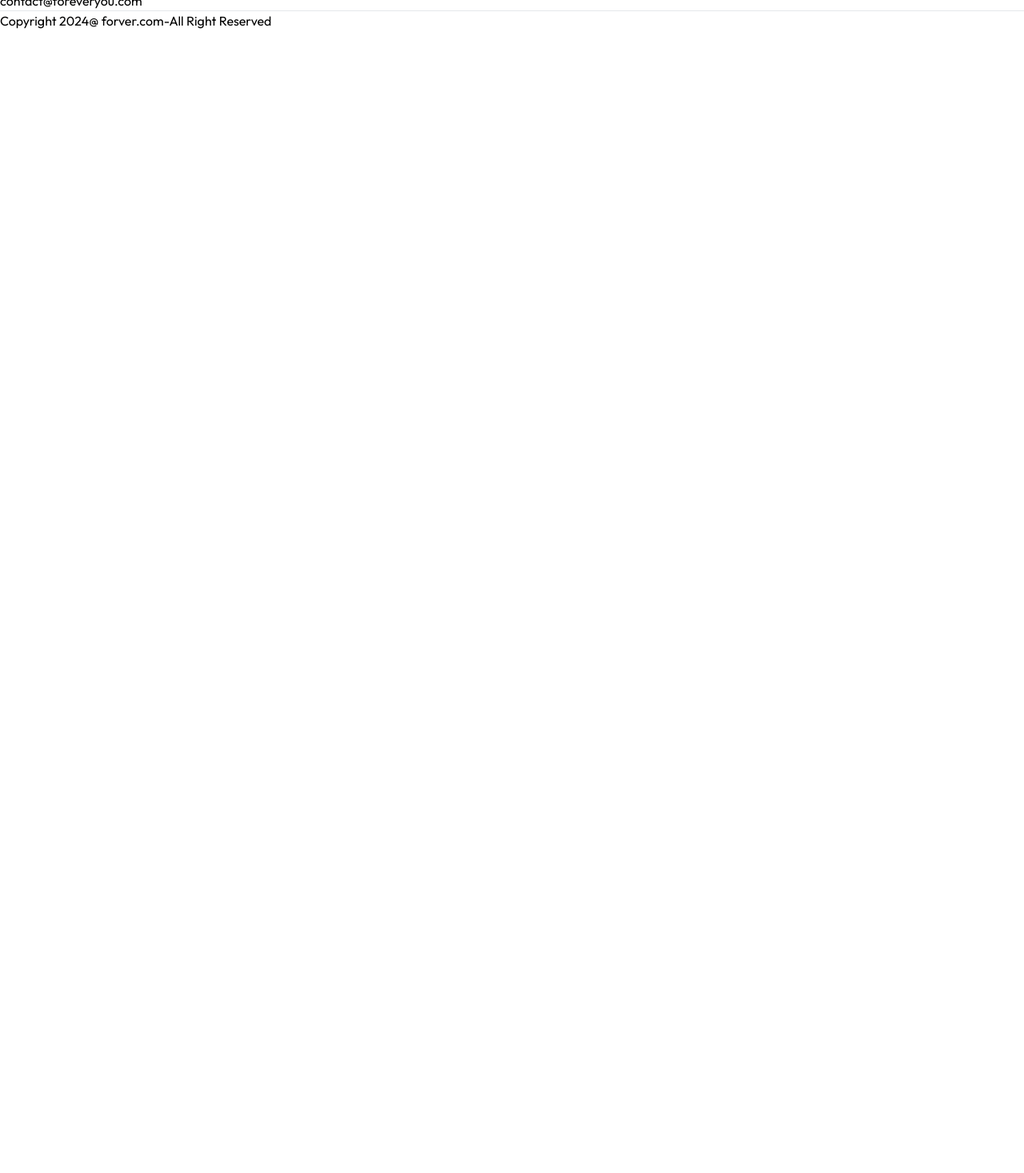
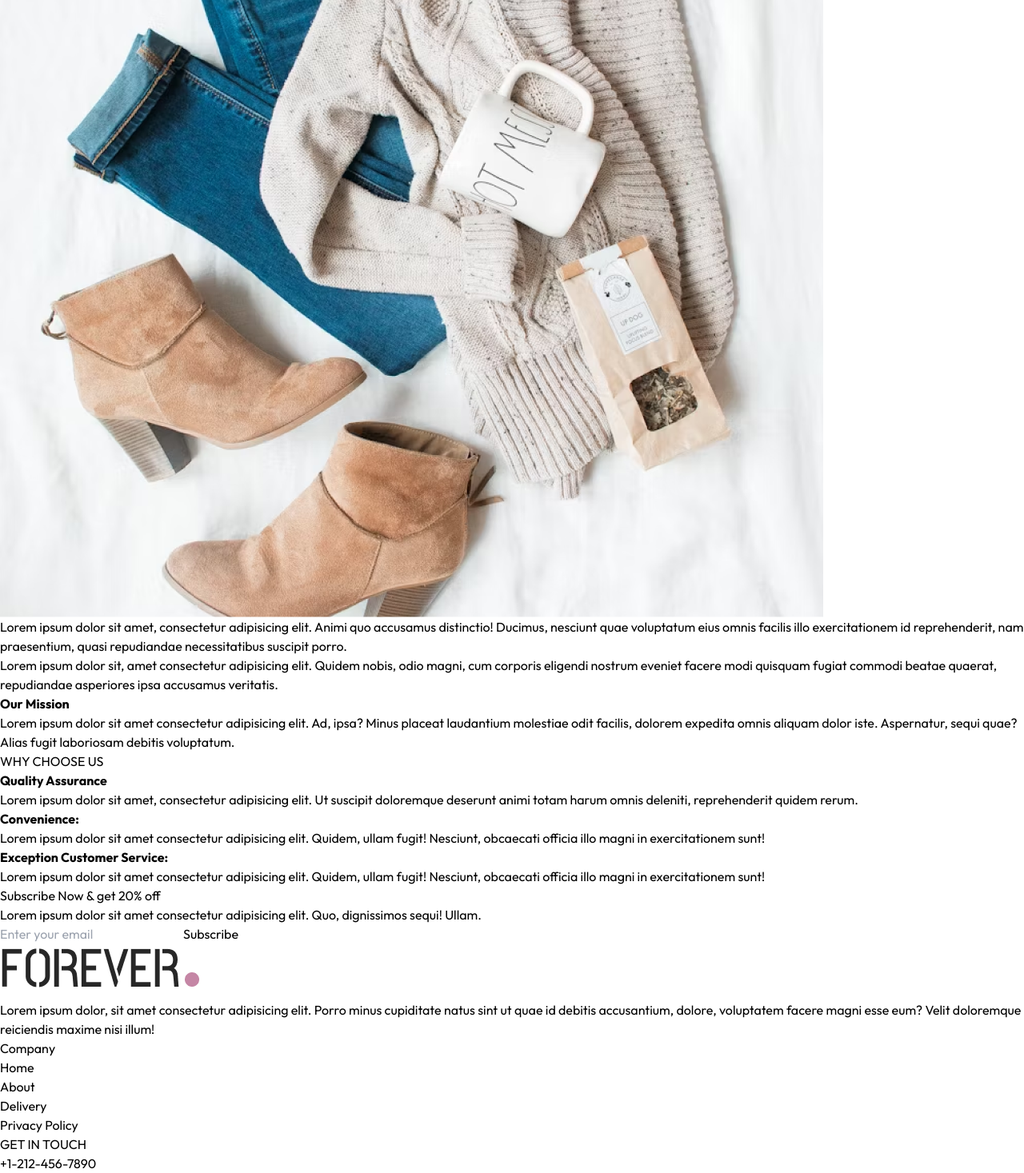
Before and after one commit to usmanashrafsiddiqi/Full-Stack-E-Commerce-Website-Using-MERN-Stack, a React (Vite) app in the folder frontend/: page /about in a window 1280 px wide. Shown: the part 820-2287 px from the top of the page at 80% size. Before the commit the page ends 858 px from the top, so only its background shows below. Built offline with nearby package versions, Linux system fonts and the light colour scheme.

Commit message:
complted frontend

```diff
--- a/frontend/src/component/Navbar.jsx
+++ b/frontend/src/component/Navbar.jsx
@@ -33,7 +33,7 @@ const Navbar = () => {
       <div className='flex items-center  gap-6'>
         <img onClick={()=>setshowSearch(true)} className='w-5 cursor-pointer' src={assets.search_icon} alt="" />
         <div className='group relative'>
-          <img className='w-5 cursor-pointer' src={assets.profile_icon} alt="" />
+         <Link  to={'/login'} > <img className='w-5 cursor-pointer' src={assets.profile_icon} alt="" /></Link>
           <div className='group-hover:block hidden absolute dropdown-menu right-0 pt-4 '>
             <div className='flex flex-col gap-2 w-36 py-3 px-5 bg-slate-100 text-gray-500 rounded'>
               <p className='cursor-pointer hover:text-black'> My Profile</p>
--- a/frontend/src/pages/About.jsx
+++ b/frontend/src/pages/About.jsx
@@ -1,9 +1,47 @@
 import React from 'react'
-
+import Title from '../component/Title'
+import { assets } from '../assets/assets'
+import NewsletterBox from '../component/NewsletterBox'
 const About = () => {
   return (
-    <div>
+    <div >
+      <div className='text-2xl text-center pt-8 border-t'>
+        <Title text1={'ABOUT'} text2={'US'} />
 
+
+      </div>
+
+      <div className='my-10 flex flex-col md:flex-row gap-16'>
+        <img className=' w-full md:max-w-[450px]' src={assets.about_img} alt="" />
+        <div className='flex flex-col justify-center gap-6 md:w-2/4 text-gray-600'>
+          <p>Lorem ipsum dolor sit amet, consectetur adipisicing elit. Animi quo accusamus distinctio! Ducimus, nesciunt quae voluptatum eius omnis facilis illo exercitationem id reprehenderit, nam praesentium, quasi repudiandae necessitatibus suscipit porro.</p>
+          <p> Lorem ipsum dolor sit, amet consectetur adipisicing elit. Quidem nobis, odio magni, cum corporis eligendi nostrum eveniet facere modi quisquam fugiat commodi beatae quaerat, repudiandae asperiores ipsa accusamus veritatis.</p>
+          <b className='text-gray-800'>Our Mission</b>
+          <p>Lorem ipsum dolor sit amet consectetur adipisicing elit. Ad, ipsa? Minus placeat laudantium molestiae odit facilis, dolorem expedita omnis aliquam dolor iste. Aspernatur, sequi quae? Alias fugit laboriosam debitis voluptatum.</p>
+        </div>
+      </div>
+
+      <div className='text-xl py-4'>
+        <Title text1={'WHY'} text2={'CHOOSE US'} />
+      </div>
+
+      <div className='flex flex-col md:flex-row text-sm mb-20'>
+        <div className='border px-10 md:px-16 py-8 sm:py-20 flex flex-col gap-5'>
+          <b>Quality Assurance</b>
+          <p className='text-gray-600'>Lorem ipsum dolor sit amet, consectetur adipisicing elit. Ut suscipit doloremque deserunt animi totam harum omnis deleniti, reprehenderit quidem rerum.</p>
+        </div>
+        <div className='border px-10 md:px-16 py-8 sm:py-20 flex flex-col gap-5'>
+          <b>Convenience:</b>
+          <p className='text-gray-600'>Lorem ipsum dolor sit amet consectetur adipisicing elit. Quidem, ullam fugit! Nesciunt, obcaecati officia illo magni in exercitationem sunt!</p>
+        </div>
+        <div className='border px-10 md:px-16 py-8 sm:py-20 flex flex-col gap-5'>
+          <b>Exception Customer Service:</b>
+          <p className='text-gray-600'>Lorem ipsum dolor sit amet consectetur adipisicing elit. Quidem, ullam fugit! Nesciunt, obcaecati officia illo magni in exercitationem sunt!</p>
+        </div>
+
+      </div>
+
+           <NewsletterBox/>
     </div>
   )
 }
--- a/frontend/src/pages/Contact.jsx
+++ b/frontend/src/pages/Contact.jsx
@@ -1,8 +1,31 @@
 import React from 'react'
+import Title from '../component/Title'
+import { assets } from '../assets/assets'
+import NewsletterBox from '../component/NewsletterBox'
 
 const Contact = () => {
   return (
     <div>
+
+
+      <div className=' text-center text-2xl pt-10 border-t'>
+        <Title text1={'CONTACT'} text2={'US'} />
+
+      </div>
+      <div className='my-10 flex flex-col justify-center md:flex-row gap-10 mb-28'>
+        <img className='w-full md:max-w-[480px]' src={assets.contact_img} alt="" />
+
+        <div className=' flex flex-col justify-center items-start gap-6'>
+          <p className='font-semibold text-xl text-gray-600'> Our Store</p>
+          <p className='text-gray-500'> 57490 Williams Station <br /> Suite 350, washington,USA </p>
+          <p className='text-gray-500'> Tel : (415) 555-0132 <br /> Email: admin@forever.com</p>
+          <p className=' font-semibold text-xl text-gray-600'> Careers at Forever</p>
+          <p className='text-gray-600'> Learn more about our teams and job openings</p>
+          <button className='border border-black px-8 py-4 text-sm hover:bg-black hover:text-white transition-all duration-500'> Explore Jobs</button>
+        </div>
+      </div>
+
+<NewsletterBox/>
 
     </div>
   )
--- a/frontend/src/pages/Login.jsx
+++ b/frontend/src/pages/Login.jsx
@@ -1,10 +1,35 @@
-import React from 'react'
+import React, { useState } from 'react'
 
 const Login = () => {
+
+  const [currentState, setCurrentState] = useState('Sign up');
+   const onSubmitHandler= async(event)=>{
+     event.preventDefault();
+       }
+
   return (
-    <div>
+    <form onSubmit={onSubmitHandler} className=' flex flex-col items-center w-[90%] sm:max-w-96 m-auto mt-14 gap-4 text-gray-800'>
+      <div className='inline-flex items-center gap-2 mb-2 mt-10'>
+        <p className='prata-regular text-3xl'>{currentState}</p>
+        <hr className='border-none h-[1.5px] w-8 bg-gray-800' />
+      </div>
+      {currentState === 'Login' ? '' : <input type="text" className='w-full px-3 py-2 border border-gray-800 ' placeholder='Name' required />}
+      <input type="email" className='w-full px-3 py-2 border border-gray-800 ' placeholder='Email' required />
+      <input type="password" className='w-full px-3 py-2 border border-gray-800 ' placeholder='Password' required />
+      <div className=' w-full flex justify-between text-sm mt-[-8px]'>
+        <p className=' cursor-pointer'> Forgot your password</p>
+        {
+          currentState === 'Login'
+            ? <p onClick={()=>setCurrentState('Sign up')} className='cursor-pointer' > Create Account</p> :
+            <p onClick={ ()=>setCurrentState('Login')} className='cursor-pointer' > Login</p>
+        }
+      </div>
 
-    </div>
+      <button className='bg-black text-white font-light px-8 py-2 mt-4'>
+        {currentState === 'Login' ? 'Sign In ' : 'Sign up'}
+      </button>
+
+    </form>
   )
 }
 
--- a/frontend/src/pages/Orders.jsx
+++ b/frontend/src/pages/Orders.jsx
@@ -30,6 +30,18 @@ const Orders = () => {
                   <p className='mt-2'>Date :<span className='text-gray-400'> 25,July ,2024</span></p>
                 </div>
               </div>
+
+              <div className='md:w-1/2 flex justify-between' >
+              <div className='flex items-center gap-2'>
+                       <p className='min-w-2 h-2 rounded-full bg-green-500'></p>
+                       <p className='text-sm md:text-base'> Ready to ship</p>
+              </div>
+
+              <button className='border px-4 py-2 text-sm font-medium rounded-sm'>
+                Track Order
+              </button>
+
+              </div>
             </div>
           ))
         }
```
